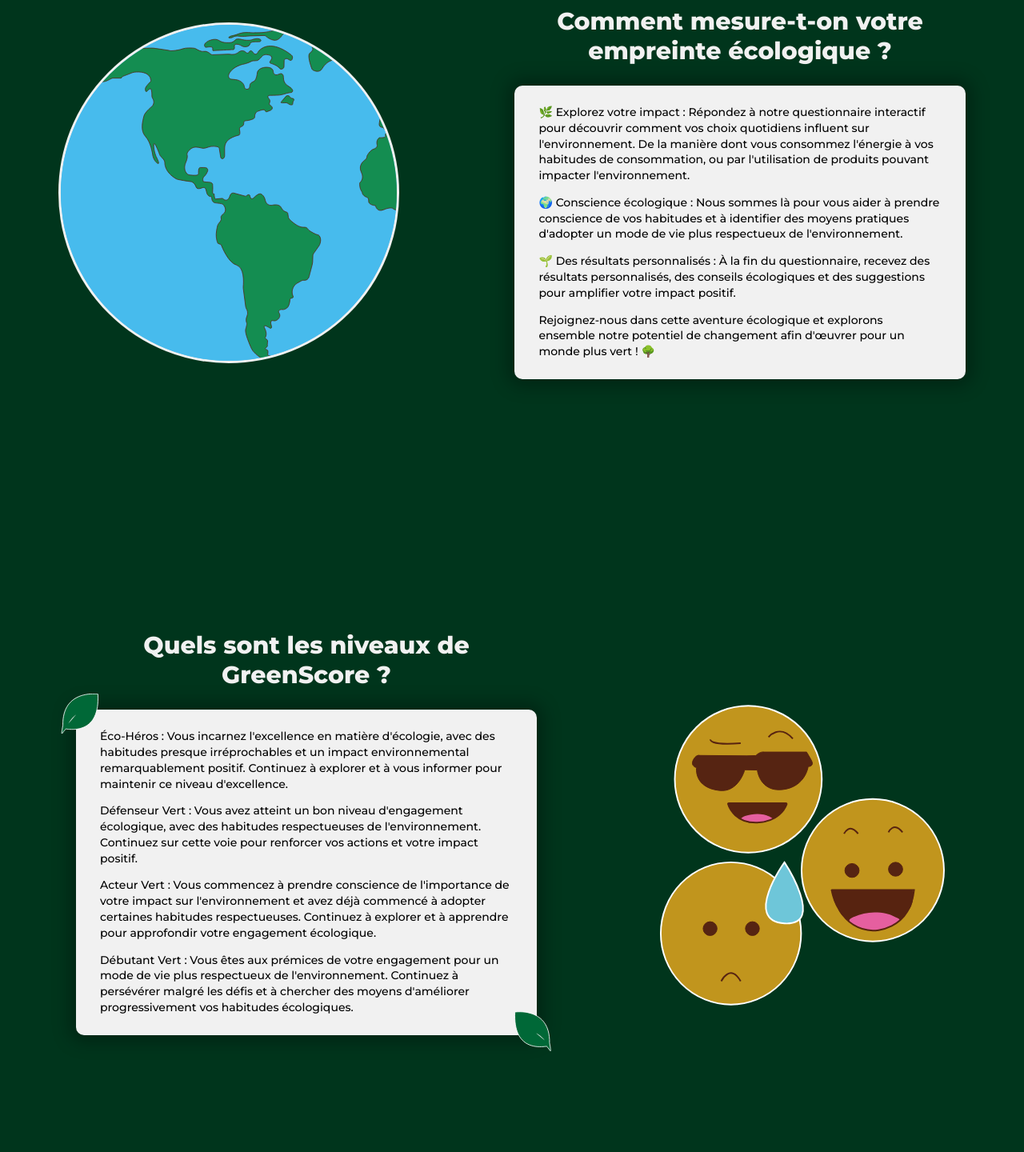
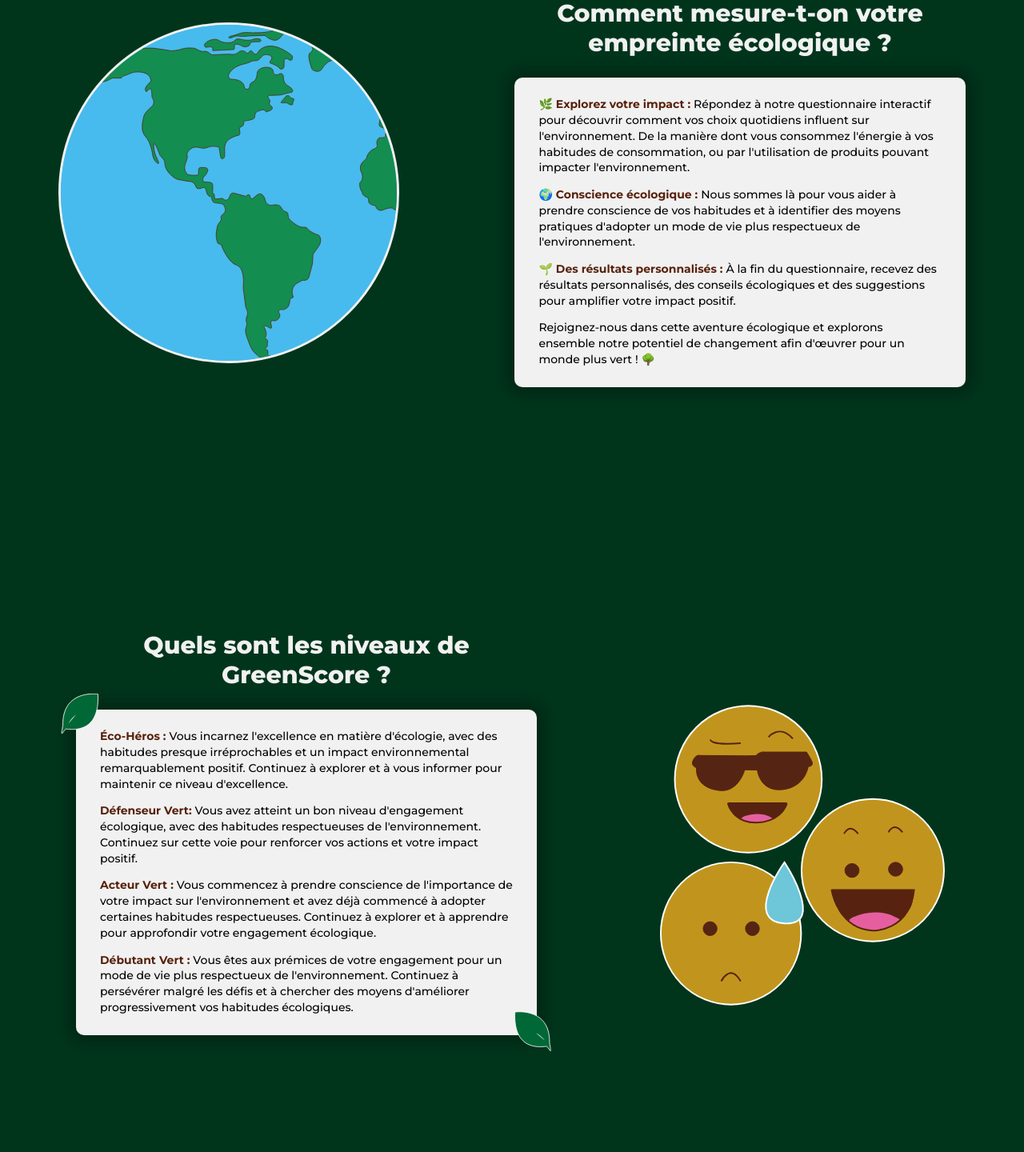
Before and after one commit to QBUTEAU/GreenScore_SAE401, a Vue app: page / in a window 1280 px wide. Shown: the part 1759-3199 px from the top of the page at 80% size. Built offline with nearby package versions, Linux system fonts and the light colour scheme.

Commit message:
Problème de strong json résolus

```diff
--- a/src/assets/js/accueil.json
+++ b/src/assets/js/accueil.json
@@ -24,19 +24,31 @@
   "ecologie": {
     "fr": {
       "title": "Comment mesure-t-on votre empreinte écologique ?",
+      "categorie": [
+        "🌿 Explorez votre impact : ",
+        "🌍 Conscience écologique : ",
+        "🌱 Des résultats personnalisés : ",
+        ""
+      ],
       "text": [
-        "🌿 Explorez votre impact : Répondez à notre questionnaire interactif pour découvrir comment vos choix quotidiens influent sur l'environnement. De la manière dont vous consommez l'énergie à vos habitudes de consommation, ou par l'utilisation de produits pouvant impacter l'environnement.",
-        "🌍 Conscience écologique : Nous sommes là pour vous aider à prendre conscience de vos habitudes et à identifier des moyens pratiques d'adopter un mode de vie plus respectueux de l'environnement.",
-        "🌱 Des résultats personnalisés : À la fin du questionnaire, recevez des résultats personnalisés, des conseils écologiques et des suggestions pour amplifier votre impact positif.",
+        "Répondez à notre questionnaire interactif pour découvrir comment vos choix quotidiens influent sur l'environnement. De la manière dont vous consommez l'énergie à vos habitudes de consommation, ou par l'utilisation de produits pouvant impacter l'environnement.",
+        "Nous sommes là pour vous aider à prendre conscience de vos habitudes et à identifier des moyens pratiques d'adopter un mode de vie plus respectueux de l'environnement.",
+        "À la fin du questionnaire, recevez des résultats personnalisés, des conseils écologiques et des suggestions pour amplifier votre impact positif.",
         "Rejoignez-nous dans cette aventure écologique et explorons ensemble notre potentiel de changement afin d'œuvrer pour un monde plus vert ! 🌳"
       ]
     },
     "en": {
       "title": "How do we measure your ecological footprint?",
+      "categorie": [
+        "🌿 Explore your impact: ",
+        "🌍 Ecological awareness: ",
+        "🌱 Personalized results: ",
+        ""
+      ],
       "text": [
-        "🌿 Explore your impact: Answer our interactive questionnaire to discover how your daily choices influence the environment. From how you consume energy to your consumption habits, or through the use of products that can impact the environment.",
-        "🌍 Ecological awareness: We are here to help you become aware of your habits and identify practical ways to adopt a more environmentally friendly lifestyle.",
-        "🌱 Personalized results: At the end of the questionnaire, receive personalized results, ecological advice, and suggestions to amplify your positive impact.",
+        "Answer our interactive questionnaire to discover how your daily choices influence the environment. From how you consume energy to your consumption habits, or through the use of products that can impact the environment.",
+        "We are here to help you become aware of your habits and identify practical ways to adopt a more environmentally friendly lifestyle.",
+        "At the end of the questionnaire, receive personalized results, ecological advice, and suggestions to amplify your positive impact.",
         "Join us in this ecological adventure and let's explore together our potential for change to work towards a greener world! 🌳"
       ]
     }
@@ -48,20 +60,32 @@
   "levels": {
     "fr": {
       "title": "Quels sont les niveaux de GreenScore ?",
+      "categories": [
+        "Éco-Héros : ",
+        "Défenseur Vert: ",
+        "Acteur Vert : ",
+        "Débutant Vert : "
+      ],
       "text": [
-        "Éco-Héros : Vous incarnez l'excellence en matière d'écologie, avec des habitudes presque irréprochables et un impact environnemental remarquablement positif. Continuez à explorer et à vous informer pour maintenir ce niveau d'excellence.",
-        "Défenseur Vert : Vous avez atteint un bon niveau d'engagement écologique, avec des habitudes respectueuses de l'environnement. Continuez sur cette voie pour renforcer vos actions et votre impact positif.",
-        "Acteur Vert : Vous commencez à prendre conscience de l'importance de votre impact sur l'environnement et avez déjà commencé à adopter certaines habitudes respectueuses. Continuez à explorer et à apprendre pour approfondir votre engagement écologique.",
-        "Débutant Vert : Vous êtes aux prémices de votre engagement pour un mode de vie plus respectueux de l'environnement. Continuez à persévérer malgré les défis et à chercher des moyens d'améliorer progressivement vos habitudes écologiques."
+        "Vous incarnez l'excellence en matière d'écologie, avec des habitudes presque irréprochables et un impact environnemental remarquablement positif. Continuez à explorer et à vous informer pour maintenir ce niveau d'excellence.",
+        "Vous avez atteint un bon niveau d'engagement écologique, avec des habitudes respectueuses de l'environnement. Continuez sur cette voie pour renforcer vos actions et votre impact positif.",
+        "Vous commencez à prendre conscience de l'importance de votre impact sur l'environnement et avez déjà commencé à adopter certaines habitudes respectueuses. Continuez à explorer et à apprendre pour approfondir votre engagement écologique.",
+        "Vous êtes aux prémices de votre engagement pour un mode de vie plus respectueux de l'environnement. Continuez à persévérer malgré les défis et à chercher des moyens d'améliorer progressivement vos habitudes écologiques."
       ]
     },
     "en": {
       "title": "What are the levels of GreenScore?",
+      "categories": [
+        "Eco-Hero : ",
+        "Green Defender : ",
+        "Green Actor : ",
+        "Green Beginner : "
+      ],
       "text": [
-        "Eco-Hero: You embody excellence in ecology, with almost impeccable habits and a remarkably positive environmental impact. Keep exploring and educating yourself to maintain this level of excellence.",
-        "Green Defender: You have reached a good level of ecological engagement, with environmentally friendly habits. Continue on this path to strengthen your actions and your positive impact.",
-        "Green Actor: You are starting to realize the importance of your impact on the environment and have already begun to adopt some environmentally friendly habits. Continue to explore and learn to deepen your ecological commitment.",
-        "Green Beginner: You are at the beginning of your commitment to a more environmentally friendly lifestyle. Keep persevering despite the challenges and look for ways to gradually improve your ecological habits."
+        "You embody excellence in ecology, with almost impeccable habits and a remarkably positive environmental impact. Keep exploring and educating yourself to maintain this level of excellence.",
+        "You have reached a good level of ecological engagement, with environmentally friendly habits. Continue on this path to strengthen your actions and your positive impact.",
+        "You are starting to realize the importance of your impact on the environment and have already begun to adopt some environmentally friendly habits. Continue to explore and learn to deepen your ecological commitment.",
+        "You are at the beginning of your commitment to a more environmentally friendly lifestyle. Keep persevering despite the challenges and look for ways to gradually improve your ecological habits."
       ]
     }
   }
--- a/src/assets/js/text.json
+++ b/src/assets/js/text.json
@@ -46,7 +46,7 @@
       {
         "text": {
           "fr": "J'achète des vêtements sans trop me soucier de leur origine.",
-          "en": "I buy clothes without pworrying too much about their origin."
+          "en": "I buy clothes without worrying too much about their origin."
         },
         "points": 1
       },
--- a/src/components/Header.vue
+++ b/src/components/Header.vue
@@ -8,7 +8,8 @@
         <svg xmlns="http://www.w3.org/2000/svg" viewBox="0 0 512 512">
           <!-- !Font Awesome Free 6.5.1 by @fontawesome - https://fontawesome.com License
                     - https://fontawesome.com/license/free Copyright 2024 Fonticons, Inc. -->
-                <path d="M352 256c0 22.2-1.2 43.6-3.3 64H163.3c-2.2-20.4-3.3-41.8-3.3-64s1.2-43.6
+          <path
+            d="M352 256c0 22.2-1.2 43.6-3.3 64H163.3c-2.2-20.4-3.3-41.8-3.3-64s1.2-43.6
                 3.3-64H348.7c2.2 20.4 3.3 41.8 3.3 64zm28.8-64H503.9c5.3 20.5 8.1 41.9 8.1 64s-2.8 43.5-8.1
                 64H380.8c2.1-20.6 3.2-42 3.2-64s-1.1-43.4-3.2-64zm112.6-32H376.7c-10-63.9-29.8-117.4-55.3-151.6c78.3
                 20.7 142 77.5 171.9 151.6zm-149.1 0H167.7c6.1-36.4 15.5-68.6 27-94.7c10.5-23.6 22.2-40.7 33.5-51.5C239.4
@@ -17,7 +18,8 @@
                 64H8.1C2.8 299.5 0 278.1 0 256s2.8-43.5 8.1-64zM194.7 446.6c-11.6-26-20.9-58.2-27-94.6H344.3c-6.1 36.4-15.5 68.6-27
                 94.6c-10.5 23.6-22.2 40.7-33.5 51.5C272.6 508.8 263.3 512 256 512s-16.6-3.2-27.8-13.8c-11.3-10.8-23-27.9-33.5-51.5zM135.3
                 352c10 63.9 29.8 117.4 55.3 151.6C112.2 482.9 48.6 426.1 18.6 352H135.3zm358.1 0c-30 74.1-93.6 130.9-171.9 151.6c25.5-34.2
-                45.2-87.7 55.3-151.6H493.4z"/>
+                45.2-87.7 55.3-151.6H493.4z"
+          />
         </svg>
         <span id="language-span">EN</span>
       </div>
--- a/src/views/Home.vue
+++ b/src/views/Home.vue
@@ -73,9 +73,15 @@
     <div class="ecologie__axes">
       <h2>{{ $json.ecologie[language].title }}</h2>
       <div class="ecologie-texte__p">
-        <p v-for="paragraph in $json.ecologie[language].text" :key="paragraph">
-          {{ paragraph }}
-        </p>
+        <template
+          v-for="(category, index) in $json.ecologie[language].categorie"
+          :key="index"
+        >
+          <p>
+            <strong>{{ category }}</strong>
+            {{ $json.ecologie[language].text[index] }}
+          </p>
+        </template>
       </div>
     </div>
   </section>
@@ -84,9 +90,15 @@
     <div class="levels__texte">
       <h2>{{ $json.levels[language].title }}</h2>
       <div class="levels-texte__p">
-        <p v-for="paragraph in $json.levels[language].text" :key="paragraph">
-          {{ paragraph }}
-        </p>
+        <template
+          v-for="(category, index) in $json.levels[language].categories"
+          :key="index"
+        >
+          <p>
+            <strong>{{ category }}</strong>
+            {{ $json.levels[language].text[index] }}
+          </p>
+        </template>
         <img class="feuille1" src="@/assets/img/feuille1.svg" alt="planet" />
         <img class="feuille2" src="@/assets/img/feuille2.svg" alt="planet" />
       </div>
```
Also changed, not shown: src/views/Questionnaire.vue (+47 -9 lines). Lines whose indentation alone changed are shown as unchanged.
